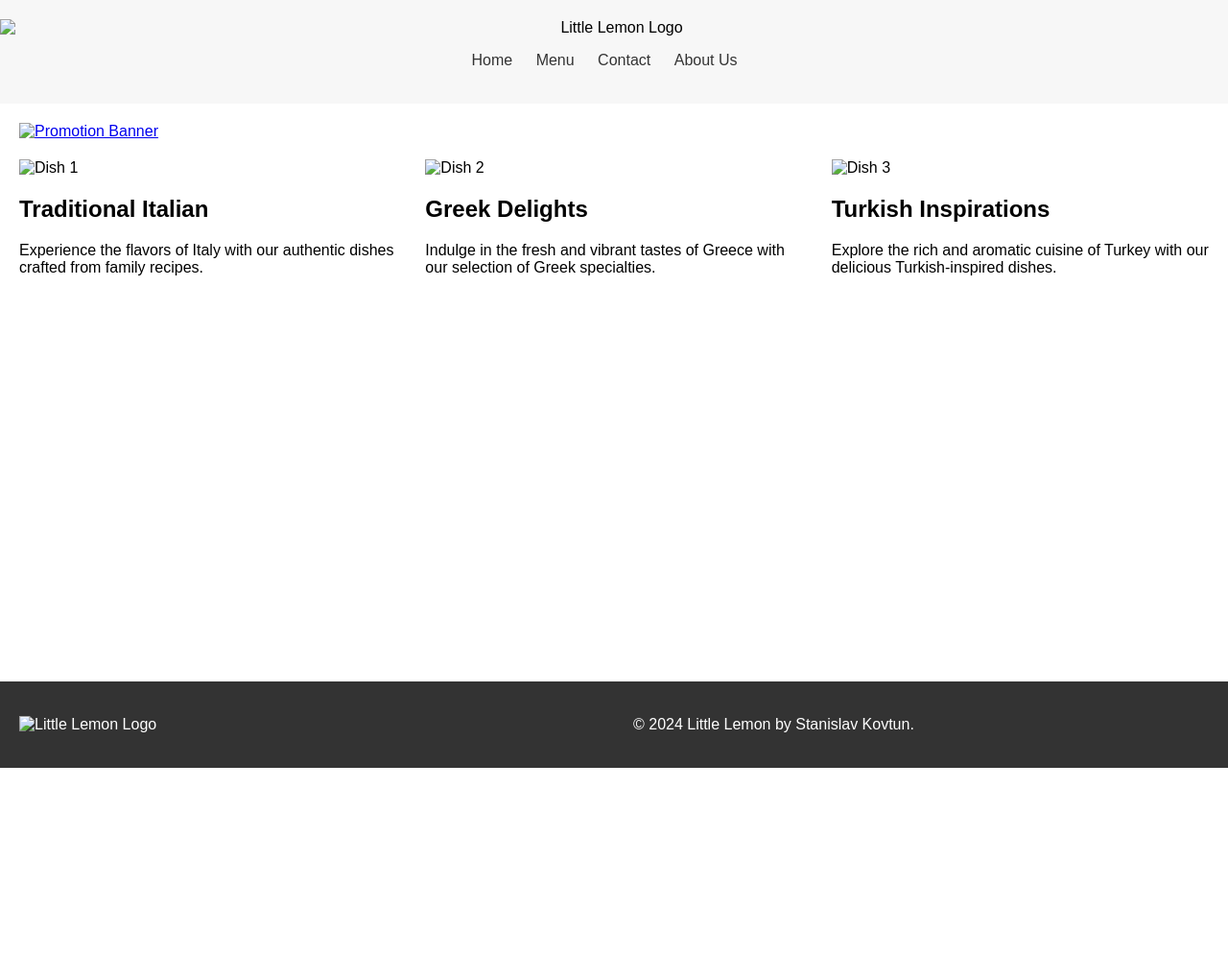
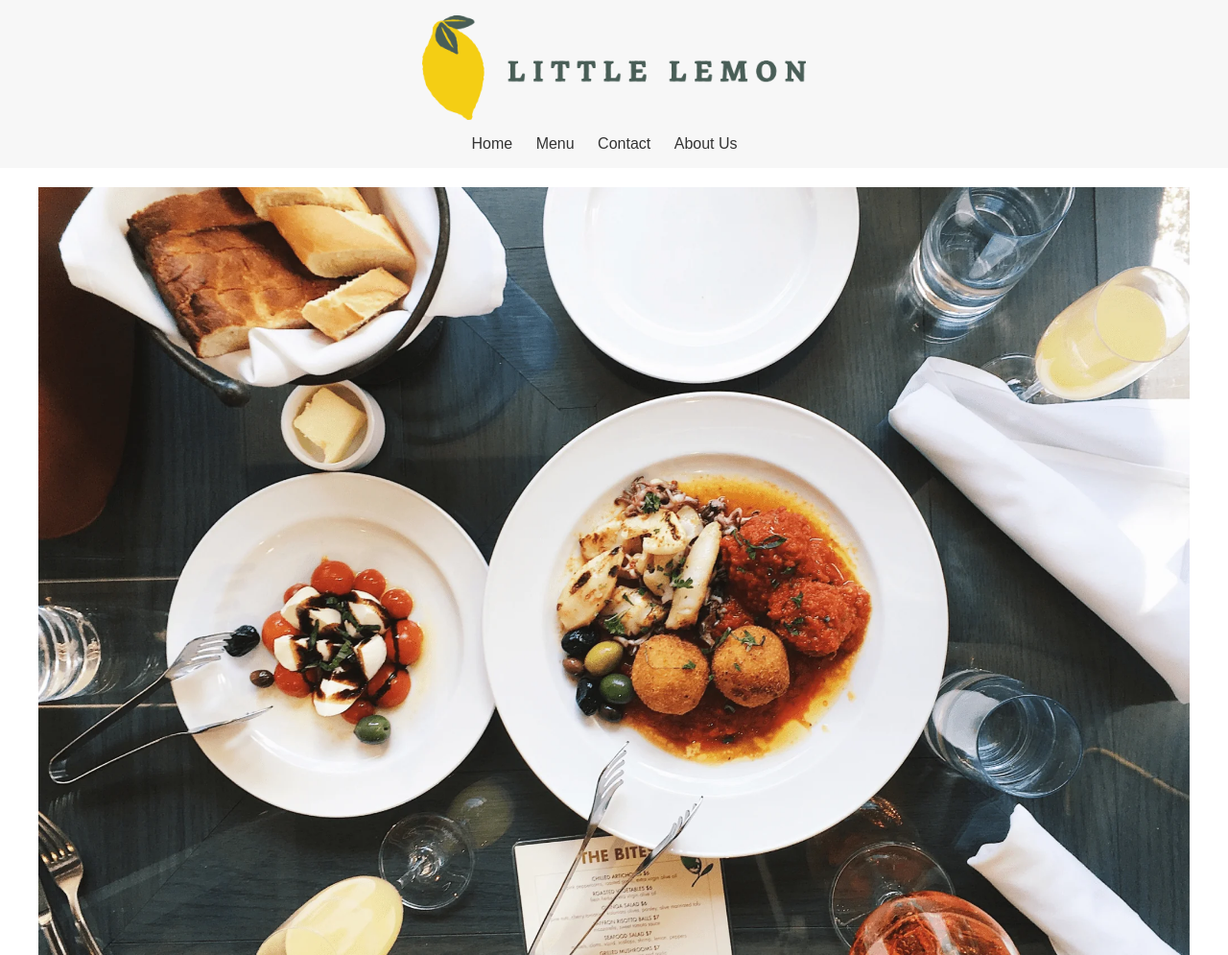
Before and after one commit to StanislavKovtun/html-and-css-in-depth, a website: page final-portfolio-project/index.html in a window 1280 px wide. Shown: the top 995 px of the page at 96% size. Before the commit the page ends 800 px from the top, so only its background shows below. Drawn offline with Linux system fonts and the light colour scheme.

Commit message:
Added content

```diff
--- a/final-portfolio-project/css/styles.css
+++ b/final-portfolio-project/css/styles.css
@@ -13,7 +13,7 @@ body {
 
 header {
 	background-color: #f7f7f7;
-	padding: 20px 0;
+	padding-top: 1rem;
 	text-align: center;
 	grid-area: header;
 }
@@ -31,6 +31,12 @@ nav ul {
 nav li {
 	display: inline-block;
 	margin-right: 20px;
+	transition: 0.7s;
+}
+
+nav li:hover {
+	scale: 1.1;
+	transition: 0.5s;
 }
 
 nav a {
@@ -39,8 +45,18 @@ nav a {
 }
 
 main {
+	max-width: 1200px;
+	margin: 0 auto;
 	padding: 20px;
 	grid-area: main;
+}
+
+.banner {
+	max-width: 100%;
+}
+
+.banner img {
+	width: 100%;
 }
 
 section {
@@ -54,14 +70,36 @@ section a {
 	margin-bottom: 20px;
 }
 
+.food {
+	display: flex;
+	flex-direction: row;
+}
+
+.dish {
+	padding: 10px;
+	text-align: center;
+}
+
 article {
 	flex: 0 1 calc(33.33% - 20px);
 	margin-bottom: 20px;
+	overflow: hidden;
+	border-radius: 10px;
+	background-color: #eee;
+	cursor: pointer;
 }
 
 article img {
 	width: 100%;
 	height: auto;
+}
+
+article p {
+	text-align: center;
+}
+
+article:hover {
+	box-shadow: 0px 0px 10px 5px rgba(0, 0, 0, 0.25);
 }
 
 footer {
@@ -74,8 +112,12 @@ footer {
 	grid-area: footer;
 }
 
-footer div {
-	flex: 0 1 calc(50% - 20px);
+footer .left {
+	flex: 0 0 20px;
+}
+
+footer .right {
+	flex: 1 1 auto;
 }
 
 footer img {
@@ -83,9 +125,8 @@ footer img {
 	margin: 0 auto;
 }
 
-.food {
-	display: flex;
-	flex-direction: row;
+footer p {
+	text-align: center;
 }
 
 @media screen and (max-width: 768px) {
--- a/final-portfolio-project/index.html
+++ b/final-portfolio-project/index.html
@@ -10,7 +10,7 @@
 
 <body>
     <header>
-        <img src="little_lemon_logo.png" alt="Little Lemon Logo">
+        <img src="/final-portfolio-project/assets/little_lemon_logo.png" alt="Little Lemon Logo" width='400px'>
         <nav>
             <ul>
                 <li><a href="#">Home</a></li>
@@ -22,35 +22,41 @@
     </header>
 
     <main>
-        <section>
+        <section class='banner'>
             <a href="#">
-                <img src="promotion_banner.jpg" alt="Promotion Banner">
+                <img src="./assets/general.webp" alt="Promotion Banner">
             </a>
         </section>
         <section class='food'>
             <article>
-                <img src="dish1.jpg" alt="Dish 1">
+                <img src="./assets/dish1.jpg" alt="Dish 1">
+                <div class="dish">
                     <h2>Traditional Italian</h2>
                     <p>Experience the flavors of Italy with our authentic dishes crafted from family recipes.</p>
+                </div>
             </article>
             <article>
-                <img src="dish2.jpg" alt="Dish 2">
+                <img src="./assets/dish2.jpg" alt="Dish 2">
+                <div class="dish">
                     <h2>Greek Delights</h2>
                     <p>Indulge in the fresh and vibrant tastes of Greece with our selection of Greek specialties.</p>
+                </div>
             </article>
             <article>
-                <img src="dish3.jpg" alt="Dish 3">
+                <img src="./assets/dish3.jpg" alt="Dish 3">
+                <div class="dish">
                     <h2>Turkish Inspirations</h2>
                     <p>Explore the rich and aromatic cuisine of Turkey with our delicious Turkish-inspired dishes.</p>
+                </div>
             </article>
         </section>
     </main>
 
     <footer>
-        <div>
-            <img src="little_lemon_logo_small.png" alt="Little Lemon Logo">
+        <div class='left'>
+            <img src="/final-portfolio-project/assets/little_lemon_logo_small.png" alt="Little Lemon Logo" width='20px'>
         </div>
-        <div>
+        <div class='right'>
             <p>&copy; 2024 Little Lemon by Stanislav Kovtun.</p>
         </div>
     </footer>
```
Also changed, not shown: final-portfolio-project/assets/dish1.jpg (added), final-portfolio-project/assets/dish2.jpg (added), final-portfolio-project/assets/dish3.jpg (added), final-portfolio-project/assets/general.webp (added), final-portfolio-project/assets/little_lemon_logo.png (added), final-portfolio-project/assets/little_lemon_logo_small.png (added). Lines whose indentation alone changed are shown as unchanged.
